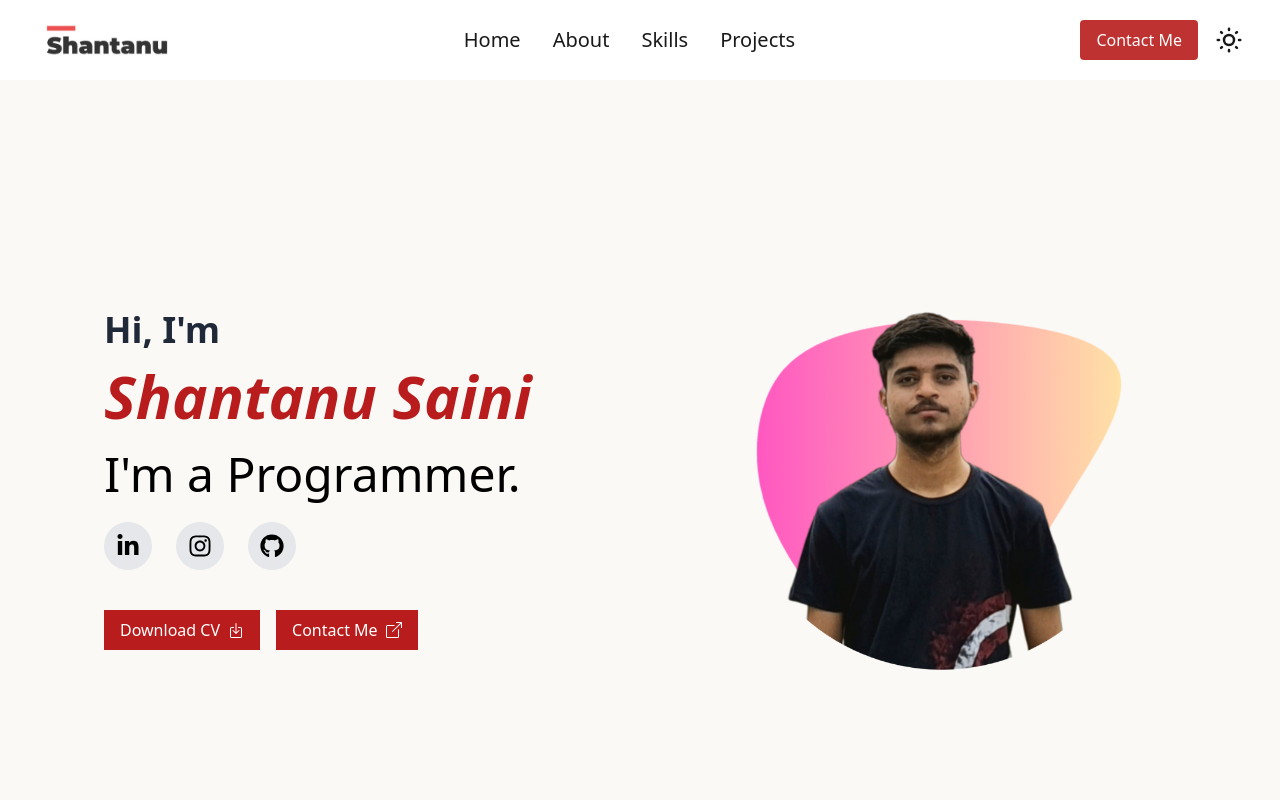
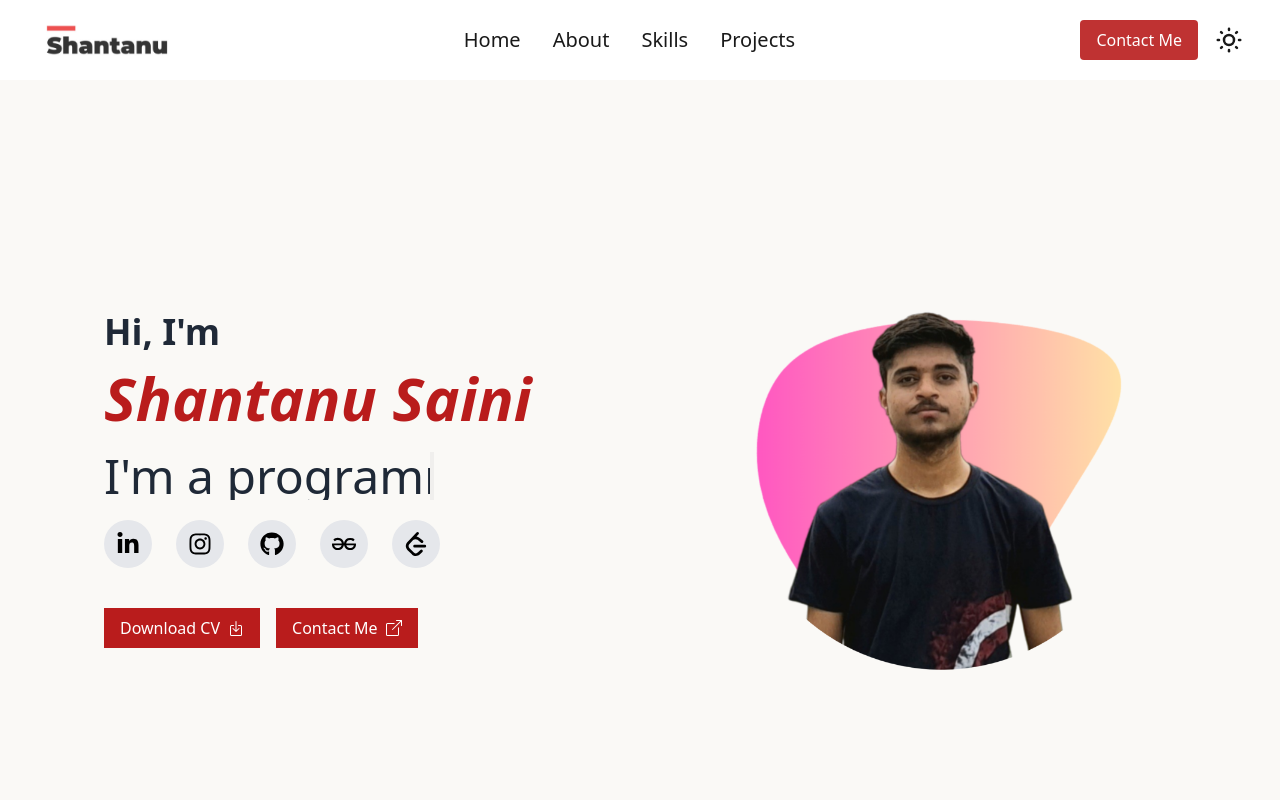
Before and after one commit to Shantanu-Saini/my-website, a React (Create React App) app: page / in a window 1280 px wide. Shown: the top 800 px of the page. Built offline with nearby package versions, Linux system fonts and the light colour scheme; the HTML template or start-up script is replaced by a standard one.

Commit message:
update home section

```diff
--- a/src/Components/Home.jsx
+++ b/src/Components/Home.jsx
@@ -2,6 +2,7 @@ import React from 'react';
 import myImage from '../Images/my_image.png';
 import { FaLinkedinIn, FaInstagram, FaGithub } from "react-icons/fa";
 import { BsBoxArrowUpRight, BsBoxArrowInDown } from "react-icons/bs";
+import { SiGeeksforgeeks, SiLeetcode } from "react-icons/si";
 import myCV from '../Images/ShantanuCV.pdf';
 
 const Home = (props) => {
@@ -9,22 +10,32 @@ const Home = (props) => {
     return (
 
         <div id='home' className="flex md:flex-row flex-col md:justify-between items-center md:px-10  px-4 md:h-screen h-max" style={isLight ? { backgroundColor: "#FAF9F6" } : { backgroundColor: "#121212" }}>
-            <div className={`md:w-1/2 md:px-16 px-8 py-8 ${isLight?'text-black':'text-white'}`}>
-                <h1 className={`md:text-4xl text-2xl font-bold mb-4 ${isLight?'text-gray-800':'text-gray-200'}`}>Hi, I'm</h1>
+            <div className={`md:w-1/2 md:px-16 px-8 py-8 ${isLight ? 'text-black' : 'text-white'}`}>
+                <h1 className={`md:text-4xl text-2xl font-bold mb-4 ${isLight ? 'text-gray-800' : 'text-gray-200'}`}>Hi, I'm</h1>
                 <span className='text-red-700 md:text-6xl text-4xl font-bold italic'>Shantanu Saini</span>
                 <br /><br />
-                <h2 className="mb-6 md:text-5xl text-2xl">I'm a Programmer.</h2>
+                <h1 class={`animate-typing overflow-hidden whitespace-nowrap border-r-4 ${isLight ? 'border-r-gray-800' : 'border-r-gray-200'} md:text-5xl text-3xl ${isLight ? 'text-gray-800' : 'text-gray-200'} mb-5`}>I'm a programmer.</h1>
                 <div className='space-y-6 mb-10'>
                     <div className='flex space-x-6'>
-                        <div className={`h-12 w-12 flex items-center justify-center ${isLight?'bg-gray-200':'bg-gray-700'} rounded-full`}>
+                        <div className={`h-12 w-12 flex items-center justify-center ${isLight ? 'bg-gray-200' : 'bg-gray-700'} rounded-full`}>
                             <a href="https://www.linkedin.com/in/shantanu-saini-525a9a27a/" target="_blank" rel="noreferrer noopener"><FaLinkedinIn className='text-2xl' /></a>
                         </div>
-                        <div className={`h-12 w-12 flex items-center justify-center ${isLight?'bg-gray-200':'bg-gray-700'} rounded-full`}>
+                        <div className={`h-12 w-12 flex items-center justify-center ${isLight ? 'bg-gray-200' : 'bg-gray-700'} rounded-full`}>
                             <a href="https://www.instagram.com/whoshantanu_/?igshid=NTc4MTIwNjQ2YQ%3D%3D" target="_blank" rel="noreferrer"><FaInstagram className='text-2xl' /></a>
                         </div>
-                        <div className={`h-12 w-12 flex items-center justify-center ${isLight?'bg-gray-200':'bg-gray-700'} rounded-full`}>
+                        <div className={`h-12 w-12 flex items-center justify-center ${isLight ? 'bg-gray-200' : 'bg-gray-700'} rounded-full`}>
                             <a href="https://github.com/Shantanu-Saini" target="_blank" rel="noreferrer">
                                 <FaGithub className='text-2xl' />
+                            </a>
+                        </div>
+                        <div className={`h-12 w-12 flex items-center justify-center ${isLight ? 'bg-gray-200' : 'bg-gray-700'} rounded-full`}>
+                            <a href="https://auth.geeksforgeeks.org/user/whoshantanu/" target="_blank" rel="noreferrer">
+                                <SiGeeksforgeeks className="text-2xl" />
+                            </a>
+                        </div>
+                        <div className={`h-12 w-12 flex items-center justify-center ${isLight ? 'bg-gray-200' : 'bg-gray-700'} rounded-full`}>
+                            <a href="https://leetcode.com/whoshantanu/" target="_blank" rel="noreferrer">
+                                <SiLeetcode className='text-2xl' />
                             </a>
                         </div>
 
--- a/tailwind.config.js
+++ b/tailwind.config.js
@@ -4,7 +4,30 @@ module.exports = {
     "./src/**/*.{js,jsx,ts,tsx}",
   ],
   theme: {
-    extend: {},
+    extend: {
+      keyframes: {
+        typing: {
+          "0%": {
+            width: "0%",
+            visibility: "hidden"
+          },
+          "100%": {
+            width: "100%"
+          }
+        },
+        blink: {
+          "50%": {
+            borderColor: "transparent"
+          },
+          "100%": {
+            borderColor: "white"
+          }
+        }
+      },
+      animation: {
+        typing: "typing 2s steps(20) infinite alternate, blink .7s infinite"
+      }
+    },
   },
   plugins: [],
 }
```
